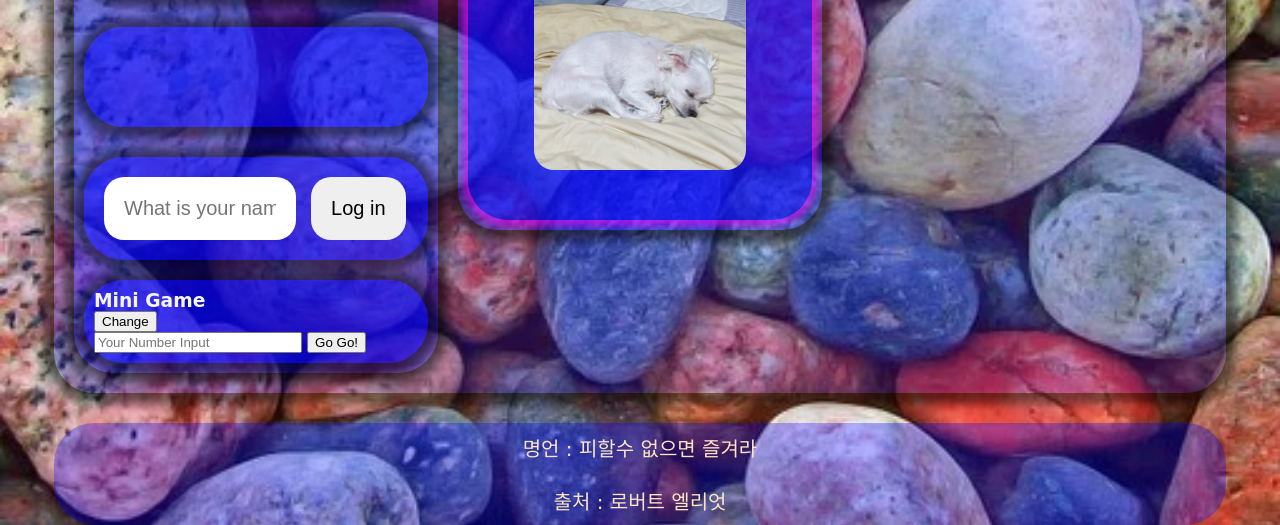
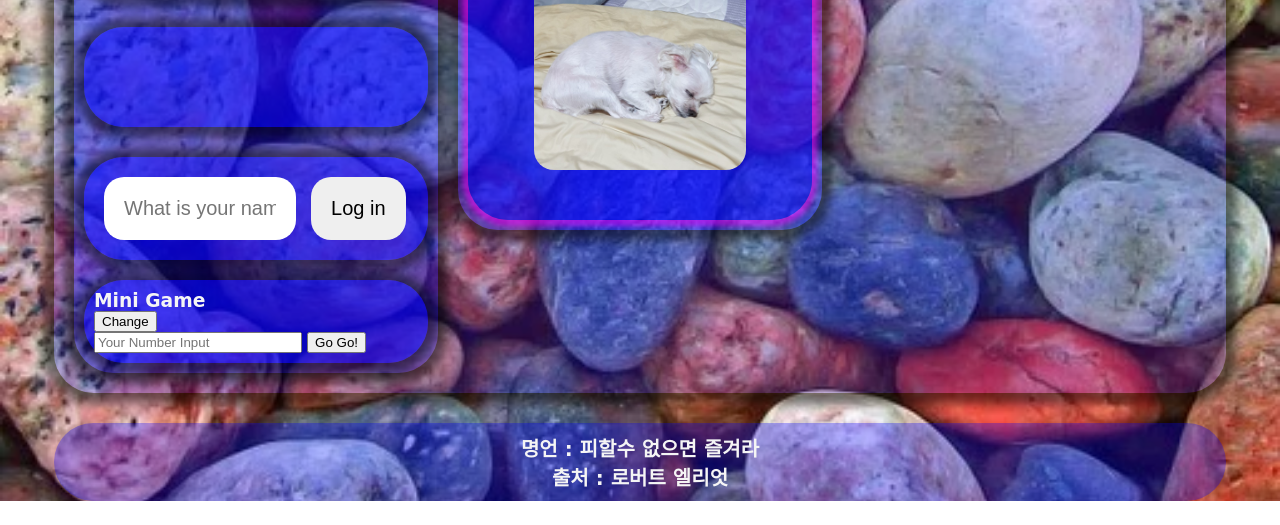
Before and after one commit to codingbeom/2021_5_to_do_list_challenge, a plain HTML site: page index.html in a window 1280 px wide. Shown: the part 320-845 px from the top of the page. After the commit the page ends 821 px from the top, so only its background shows below. Drawn offline with Linux system fonts and the light colour scheme.

Commit message:
quote
명언박스 수정

```diff
--- a/css/style.css
+++ b/css/style.css
@@ -215,12 +215,12 @@ h2 {
   border-radius: 40px;
   background-color: rgba(0, 0, 255, 0.3);
   width: 90%;
-  margin: 0px 10px;
+  margin: 0px 5px;
   font-size: 20px;
   display: flex;
   flex-direction: column;
   align-items: center;
-  color: bisque;
+  font-weight: 800;
 }
 .game-box {
   background-color: rgba(0, 0, 255, 0.5);
```
Also changed, not shown: index.html (+0 -1 lines).
